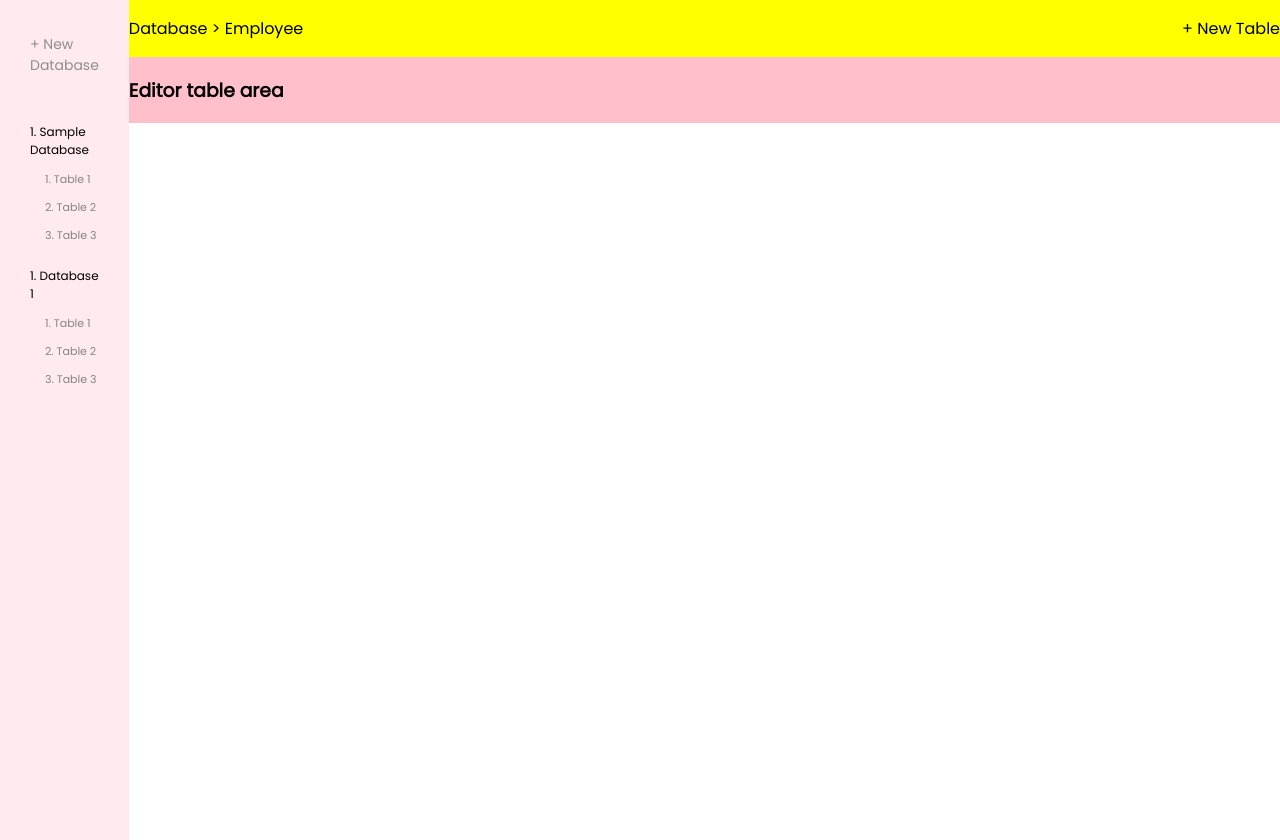
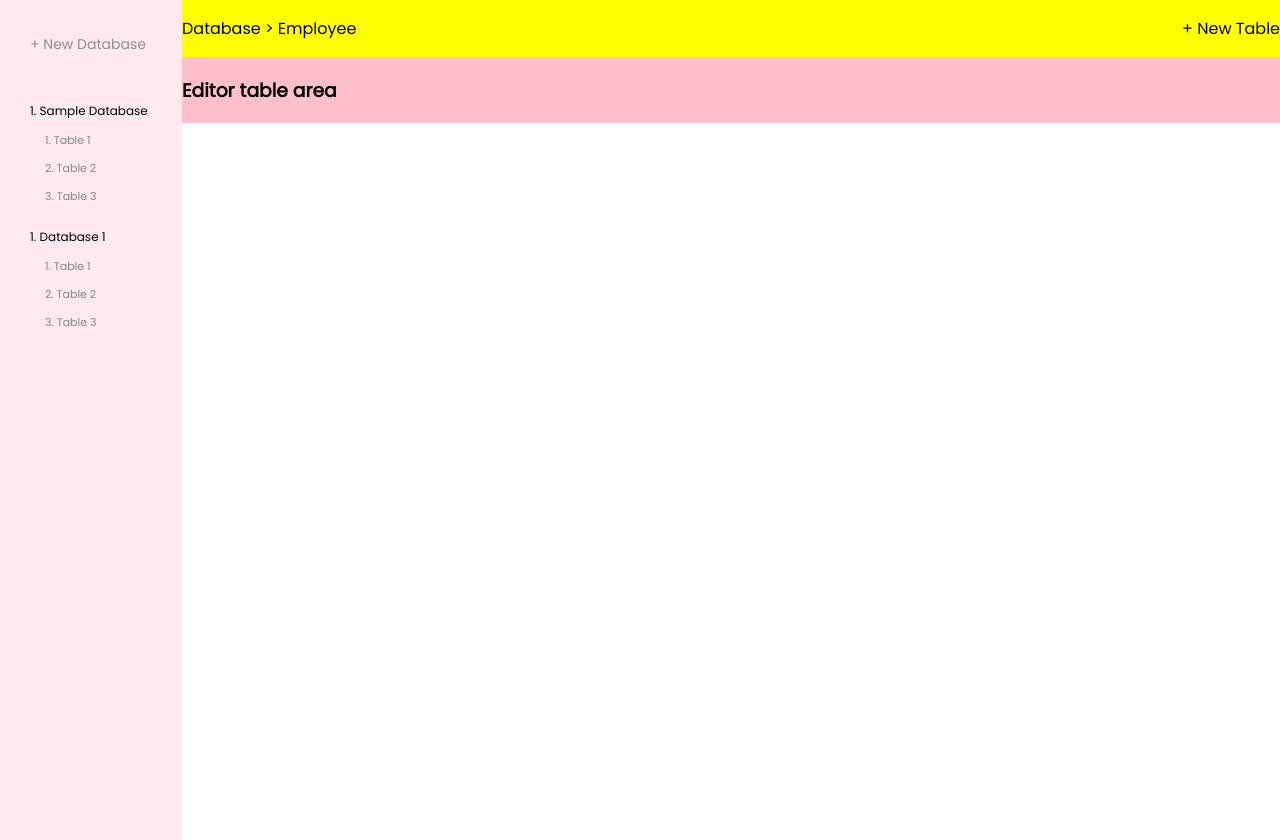
Before and after one commit to divyanshi-agr/sql-editor, a React (Create React App) app: page / in a window 1280 px wide. Built offline with nearby package versions, Linux system fonts and the light colour scheme.

Commit message:
Fix sidebar design

```diff
--- a/src/Components/Sidebar/Sidebar.css
+++ b/src/Components/Sidebar/Sidebar.css
@@ -5,7 +5,7 @@
 }
 
 .sidebar {
-  flex: 0.1;
+  width: 10vw;
   padding: 20px 30px;
   background-color: #ffeaf0;
   display: flex;
--- a/src/Pages/Editor/Editor.css
+++ b/src/Pages/Editor/Editor.css
@@ -11,7 +11,8 @@
 .editor__right {
   display: flex;
   flex-direction: column;
-  width: 100%;
+  /* flex: 0.8; */
+  width: 90vw;
 }
 
 .editor__top {
```
